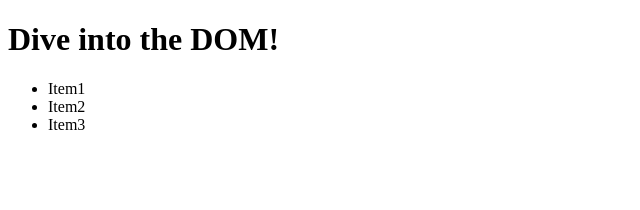
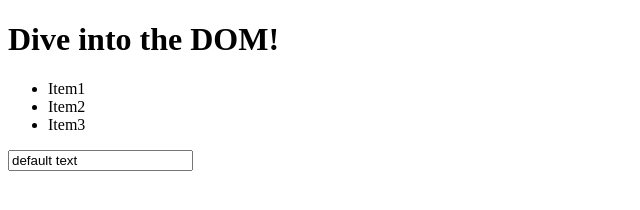
Before and after one commit to Nbouchek/dom-01, a plain HTML site: page index.html in a window 1280 px wide. Shown: the whole page, without its empty margins (0-640 px from the left). Drawn offline with Linux system fonts and the light colour scheme.

Commit message:
add input element - demo for: const input = document.querySelector(input'); and

```diff
--- a/index.html
+++ b/index.html
@@ -14,5 +14,7 @@
       <li class="list-item">Item2</li>
       <li class="list-item">Item3</li>
     </ul>
+
+    <input type="text" value="default text" />
   </body>
 </html>
```
